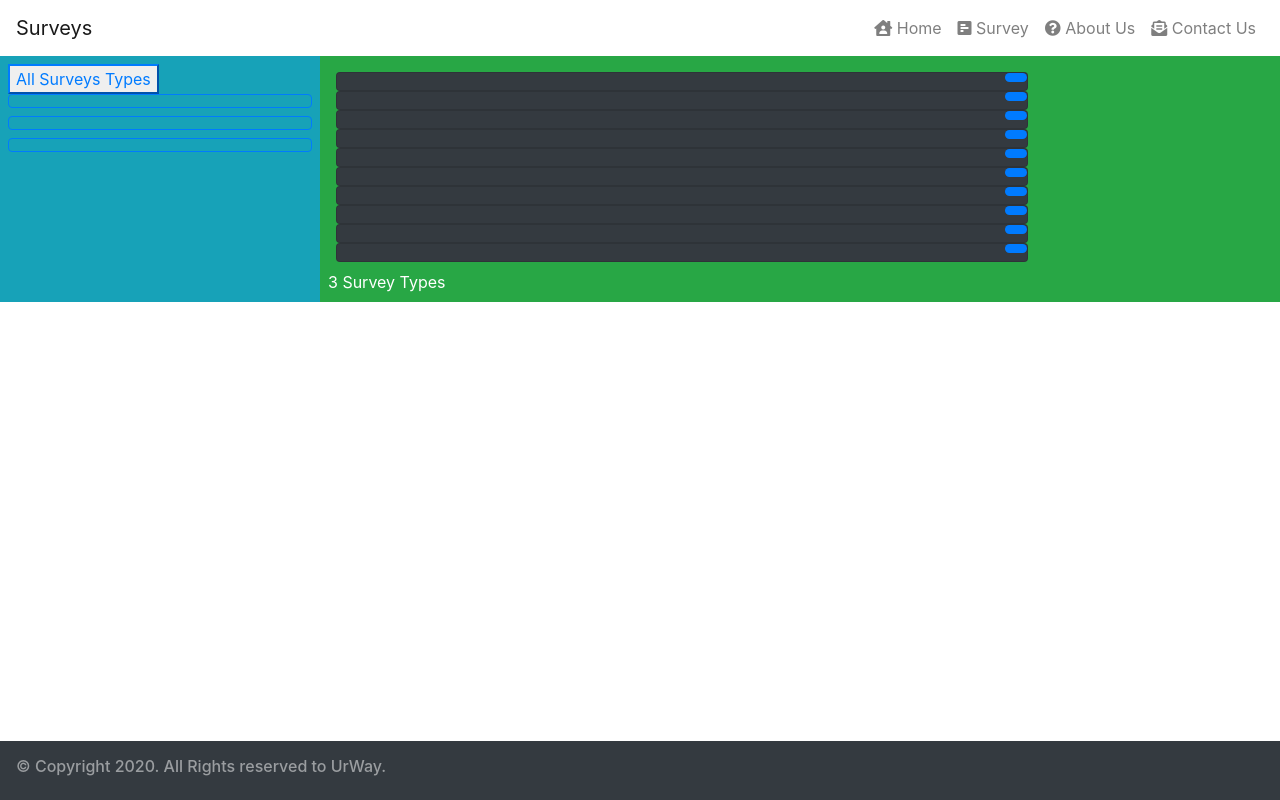
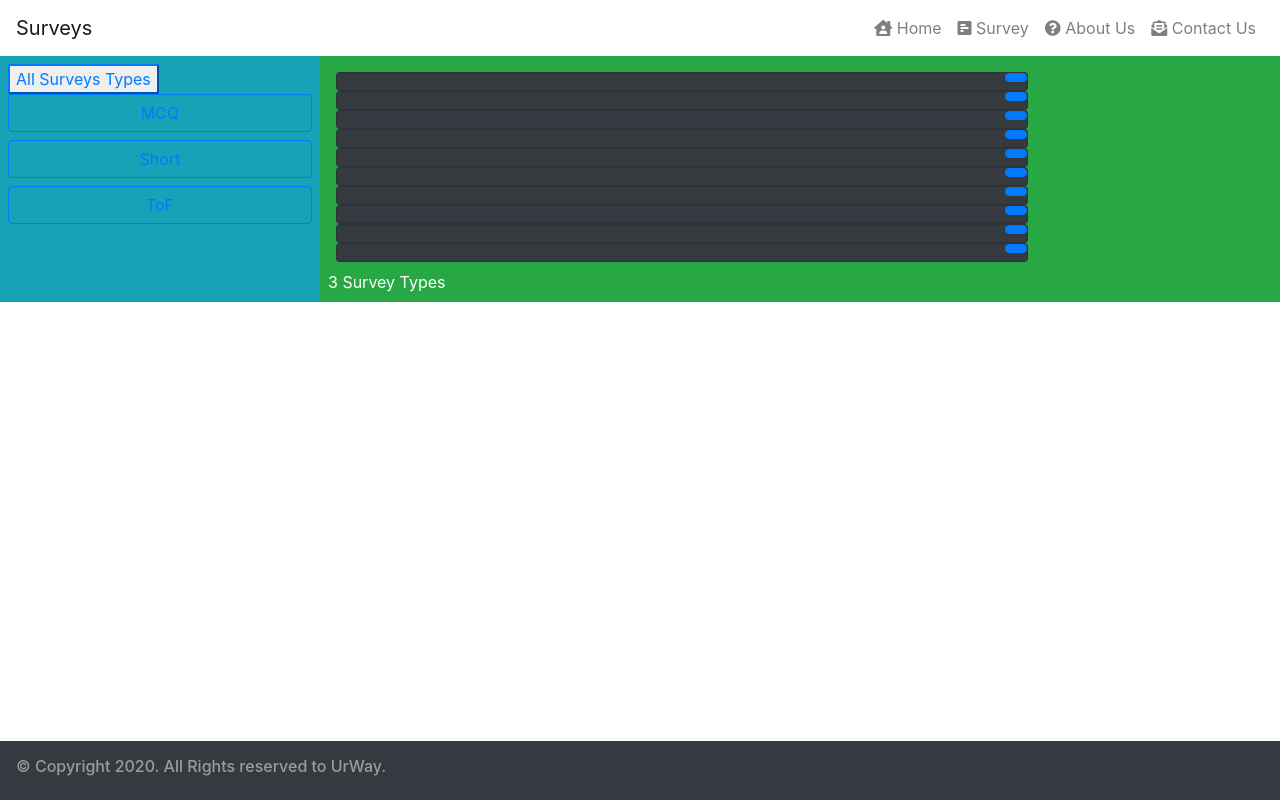
Before and after one commit to Comp229Urway/UrWay, an Angular app in the folder client/: page /survey-list in a window 1280 px wide. Built offline with nearby package versions, Linux system fonts and the light colour scheme.

Commit message:
showing types

```diff
--- a/client/src/app/surveys-list/surveys-list.component.html
+++ b/client/src/app/surveys-list/surveys-list.component.html
@@ -9,7 +9,7 @@
        <button *ngFor='let surveyType of surveyTypes'
         class="btn btn-outline-primary btn-block"
         [class.active] = 'surveyType == selectedSurveyType' (click)='changeSurveyType(surveyType)'>
-        {{ surveys.questionType }}
+        {{ surveyType }}
       </button>
     </div>
 
```
